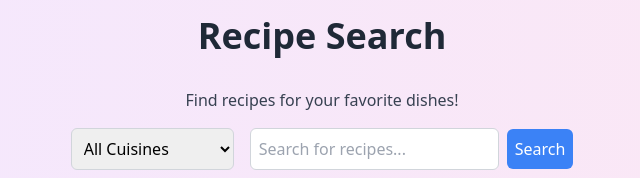
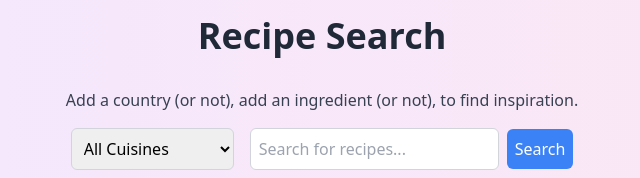
Before and after one commit to AntoineWtz/recipe-search, a React (Create React App) app: page / in a window 1280 px wide. Shown: the top 178 px of the page, without its empty margins (318-958 px from the left). Built offline with nearby package versions, Linux system fonts and the light colour scheme; no server answers; the HTML template or start-up script is replaced by a standard one.

Commit message:
gh deploy

```diff
--- a/package.json
+++ b/package.json
@@ -1,4 +1,5 @@
 {
+  "homepage": "https://antoinewtz.github.io/recipe-search/",
   "name": "recipe-search",
   "version": "0.1.0",
   "private": true,
@@ -20,7 +21,9 @@
     "start": "react-scripts start",
     "build": "react-scripts build",
     "test": "react-scripts test",
-    "eject": "react-scripts eject"
+    "eject": "react-scripts eject",
+    "predeploy": "npm run build",
+    "deploy": "gh-pages -d build"
   },
   "eslintConfig": {
     "extends": [
@@ -42,6 +45,7 @@
   },
   "devDependencies": {
     "autoprefixer": "^10.4.19",
+    "gh-pages": "^6.1.1",
     "postcss": "^8.4.38",
     "tailwindcss": "^3.4.3"
   }
--- a/src/App.tsx
+++ b/src/App.tsx
@@ -63,7 +63,7 @@ const App: React.FC = () => {
   return (
     <div className="min-h-screen bg-gradient-to-r from-purple-100 to-pink-100 p-4">
       <h1 className="text-4xl font-bold text-center mb-8 text-gray-800">Recipe Search</h1>
-      <p className="text-center text-gray-700 mb-4">Find recipes for your favorite dishes!</p>
+      <p className="text-center text-gray-700 mb-4">Add a country (or not), add an ingredient (or not), to find inspiration.</p>
       <div className="flex justify-center items-center mb-8 space-x-4">
         <CuisineFilter setCuisineType={setCuisineType} />
         <SearchBar onSearch={handleSearch} />
```
Also changed, not shown: 1 other file (tests, documents, lock files or other folders).
